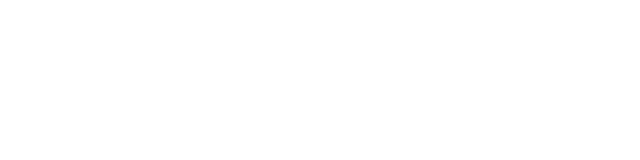
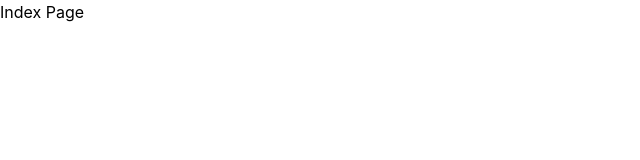
Before and after one commit to kiravalcante/fosstabs, a React (Vite) app in the folder frontend/: page / in a window 1280 px wide. Shown: the top 160 px of the page, without its empty margins (0-640 px from the left). Built offline with nearby package versions, Linux system fonts and the light colour scheme.

Commit message:
create default index route for home page

```diff
--- a/frontend/src/App.tsx
+++ b/frontend/src/App.tsx
@@ -1 +1,5 @@
-export default function App() {}
+import Router from "@/routes/router";
+
+export default function App() {
+  return <Router />;
+}
--- /dev/null
+++ b/frontend/src/pages/index.tsx
@@ -0,0 +1,3 @@
+export function Index() {
+  return <div>Index Page</div>;
+}
--- /dev/null
+++ b/frontend/src/routes/router.tsx
@@ -0,0 +1,15 @@
+import { createBrowserRouter } from "react-router";
+import { RouterProvider } from "react-router/dom";
+
+import { Index } from "@/pages/index";
+
+const router = createBrowserRouter([
+  {
+    path: "/",
+    Component: Index,
+  },
+]);
+
+export default function Router() {
+  return <RouterProvider router={router} />;
+}
```
